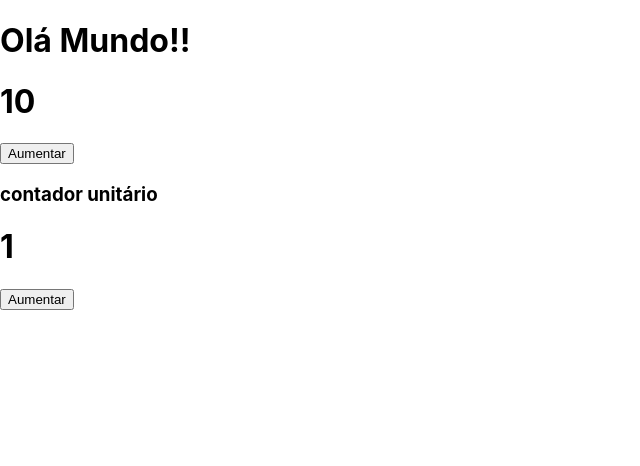
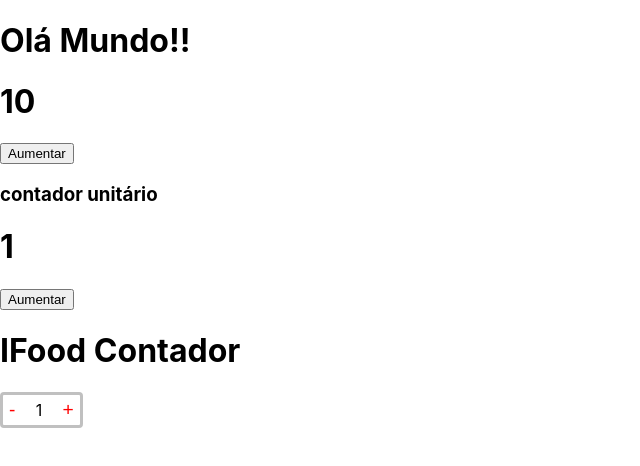
Before and after one commit to LuizCowBTF/aula-hooks, a React (Create React App) app: page / in a window 1280 px wide. Shown: the top 466 px of the page, without its empty margins (0-640 px from the left). Built offline with nearby package versions, Linux system fonts and the light colour scheme.

Commit message:
components with state on pratic

```diff
--- a/src/Components/App/App.js
+++ b/src/Components/App/App.js
@@ -1,6 +1,7 @@
 import './App.css';
 import Counter from './../Counter/Counter';
 import SmartCounter from '../SmartCounter/SmartCounter';
+import IFoodCounter from '../IFoodCounter/IFoodCounter';
 
 
 function App() {
@@ -11,6 +12,9 @@
       <br/>
       <h3>contador unitário</h3>
       <SmartCounter/>
+      <br/>
+      <h1>IFood Contador</h1>
+      <IFoodCounter/>
     </>
   );
 }
--- /dev/null
+++ b/src/Components/IFoodCounter/IFoodCounter.css
@@ -0,0 +1,37 @@
+.counter-wrapper{
+    display: flex;
+    flex-direction: row;
+    border: 3px solid rgb(192, 192, 192);
+    border-radius: 4px;
+    align-items: center;
+    justify-content: space-between;
+    height: 30px;
+    width: 6%;
+}
+
+.counter-button-plus-active{
+    border: none;
+    background-color: transparent;
+    height: 100%;
+    font-size: larger;
+    color: red;
+    cursor: pointer;
+}
+
+.counter-button-minus-active{
+    border: none;
+    background-color: transparent;
+    height: 100%;
+    font-size: larger;
+    color: red;
+    cursor: pointer;
+}
+
+.counter-button-minus-desactive{
+    border: none;
+    background-color: transparent;
+    height: 100%;
+    font-size: larger;
+    color: rgb(105, 105, 105);
+    cursor: pointer;
+}
--- /dev/null
+++ b/src/Components/IFoodCounter/IFoodCounter.js
@@ -0,0 +1,38 @@
+
+import React, { useState } from 'react';
+import './IFoodCounter.css';
+
+function IFoodCounter(){
+
+    const [value, setValue] = useState(1);
+    const [buttonStyle, setButtonStyle] = useState("counter-button-minus-active");
+
+    function down(){
+        if(value <= 1){
+            setButtonStyle("counter-button-minus-desactive");
+        }
+
+        if(value > 0){
+            setValue(value-1);
+        }
+    }
+
+    function up(){
+        setValue(value+1);
+        setButtonStyle("counter-button-minus-active");
+    }
+
+    return(
+        <div className="counter-wrapper">
+            <button className={ buttonStyle } onClick={down}>
+                -
+            </button>
+            <p>{ value }</p>
+            <button className='counter-button-plus-active' onClick={up}>
+                +
+            </button>
+        </div>
+    );
+}
+
+export default IFoodCounter;
```
